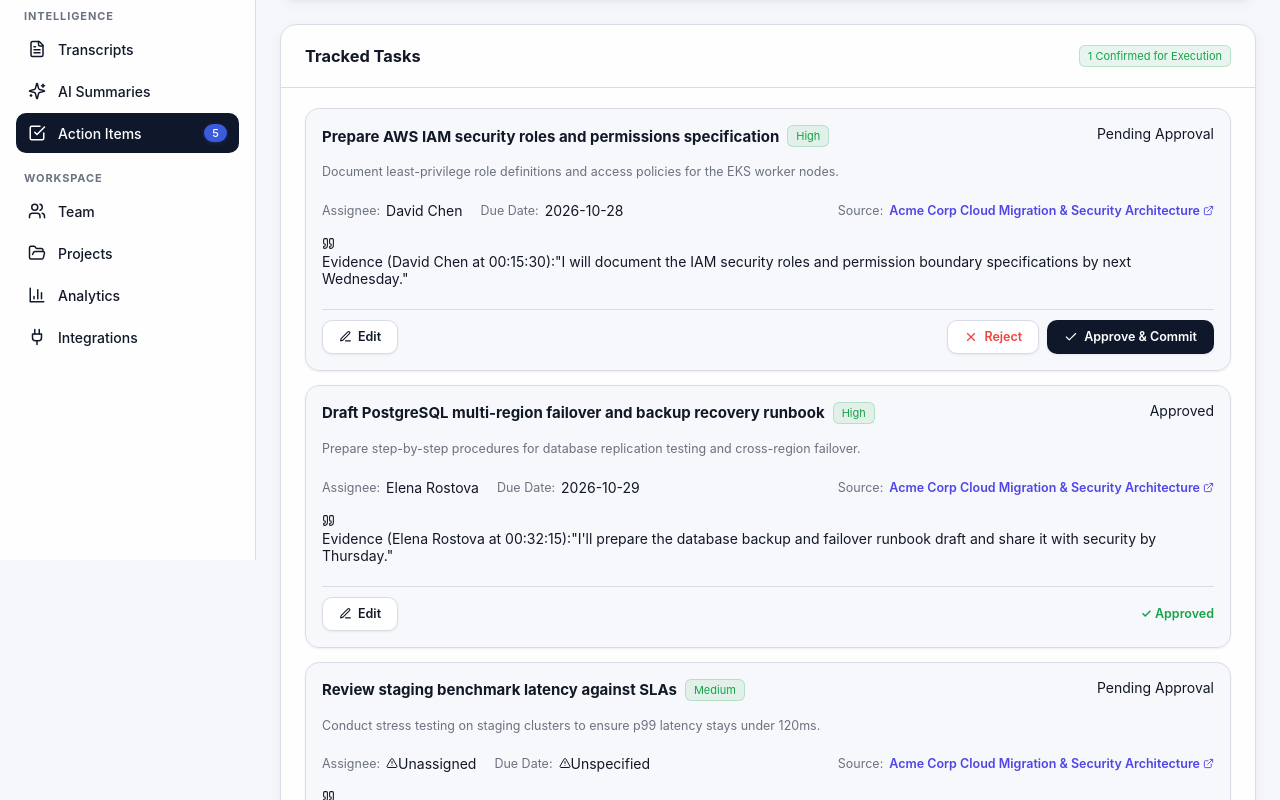
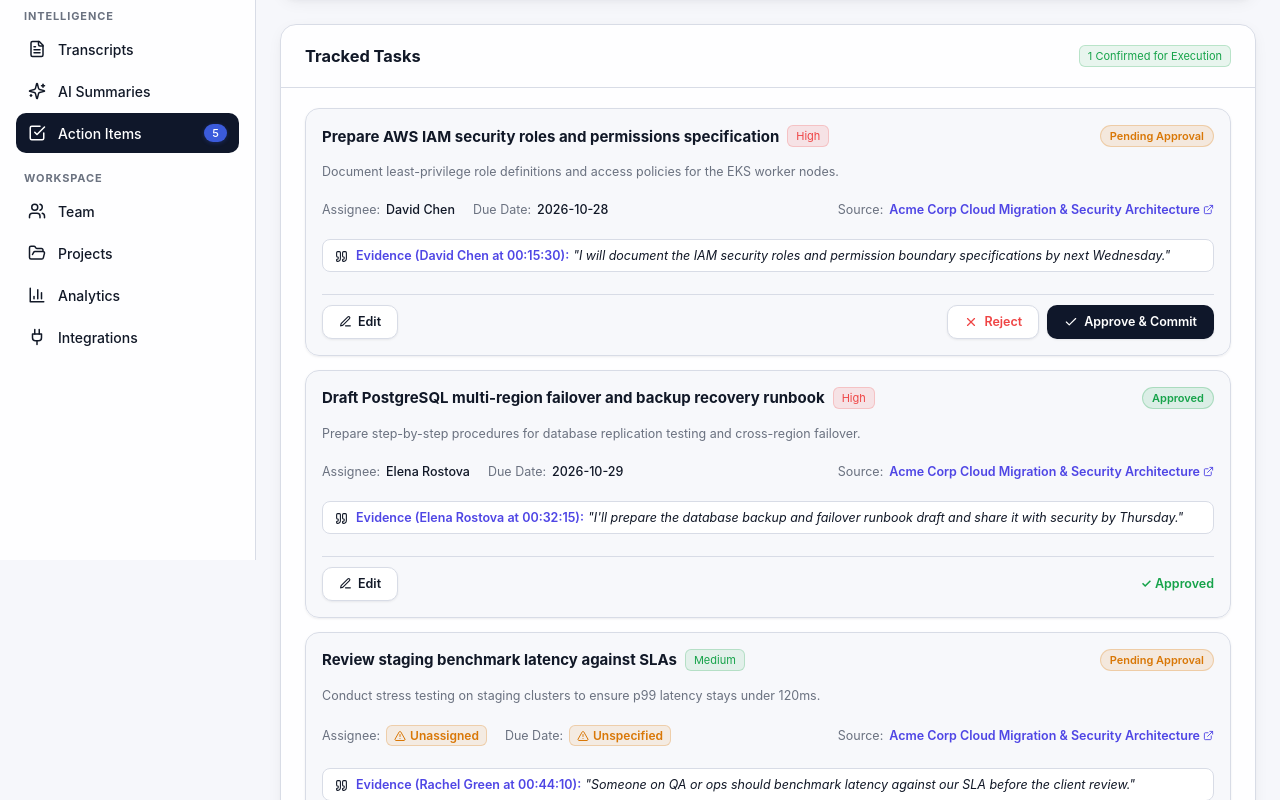
Before and after one commit to Vedantsd/HackNova-Team-JSparrow, a React (Vite) app: page /actions in a window 1280 px wide. Shown: the part 240-1040 px from the top of the page. Built offline with nearby package versions, Linux system fonts and the light colour scheme.

Commit message:
style: add transcript workflow components styling

```diff
--- a/src/styles.css
+++ b/src/styles.css
@@ -953,7 +953,7 @@ button.pill:hover {
     -webkit-backdrop-filter: blur(8px);
   }
 
-  .input-field, .dropzone, .transcript-bubble {
+  .input-field, .dropzone, .transcript-bubble, .analysis-tabs-bar, .toast-banner, .evidence-box {
     background: var(--color-soft-glass);
     backdrop-filter: blur(var(--glass-blur-sm));
     -webkit-backdrop-filter: blur(var(--glass-blur-sm));
@@ -1035,6 +1035,199 @@ button.pill:hover {
   border-color: var(--color-border-hover);
 }
 
+/* Status Badges */
+.status-badge {
+  display: inline-flex;
+  align-items: center;
+  gap: 5px;
+  font-size: 11px;
+  font-weight: 600;
+  padding: 3px 9px;
+  border-radius: 99px;
+  border: 1px solid var(--color-border);
+  background: var(--color-soft);
+  color: var(--color-text);
+  white-space: nowrap;
+}
+
+.status-badge.processed, .status-badge.approved {
+  background: rgba(22, 163, 74, 0.12);
+  color: #16a34a;
+  border-color: rgba(22, 163, 74, 0.25);
+}
+
+.status-badge.processing {
+  background: rgba(99, 102, 241, 0.12);
+  color: var(--color-primary);
+  border-color: rgba(99, 102, 241, 0.25);
+}
+
+.status-badge.uploaded, .status-badge.pending-approval {
+  background: rgba(217, 119, 6, 0.12);
+  color: #d97706;
+  border-color: rgba(217, 119, 6, 0.25);
+}
+
+.status-badge.failed, .status-badge.rejected {
+  background: rgba(239, 68, 68, 0.12);
+  color: var(--color-danger);
+  border-color: rgba(239, 68, 68, 0.25);
+}
+
+/* Meeting Analysis Tab Navigation */
+.analysis-tabs-bar {
+  display: flex;
+  gap: 4px;
+  padding: 8px 16px;
+  border-top: 1px solid var(--color-border);
+  overflow-x: auto;
+  background: var(--color-soft);
+}
+
+.analysis-tab-btn {
+  display: inline-flex;
+  align-items: center;
+  gap: 7px;
+  padding: 8px 14px;
+  border-radius: 9px;
+  border: 1px solid transparent;
+  background: none;
+  font-size: 13px;
+  font-weight: 500;
+  color: var(--color-muted);
+  cursor: pointer;
+  white-space: nowrap;
+  transition: all 180ms ease;
+}
+
+.analysis-tab-btn:hover {
+  background: var(--color-surface);
+  color: var(--color-text);
+  border-color: var(--color-border);
+}
+
+.analysis-tab-btn.active {
+  background: var(--color-surface);
+  color: var(--color-primary);
+  border-color: var(--color-border);
+  font-weight: 600;
+  box-shadow: var(--shadow-sm);
+}
+
+.tab-pill-count {
+  font-size: 10.5px;
+  font-weight: 700;
+  padding: 1px 6px;
+  border-radius: 99px;
+  background: var(--color-soft);
+  color: var(--color-text);
+  border: 1px solid var(--color-border);
+}
+
+.analysis-tab-btn.active .tab-pill-count {
+  background: var(--color-primary);
+  color: #fff;
+  border-color: transparent;
+}
+
+/* Evidence Box */
+.evidence-box {
+  display: flex;
+  gap: 8px;
+  align-items: flex-start;
+  padding: 8px 12px;
+  border-radius: 8px;
+  background: var(--color-surface);
+  border: 1px solid var(--color-border);
+  font-size: 12.5px;
+  margin-top: 6px;
+}
+
+.evidence-speaker {
+  font-weight: 600;
+  color: var(--color-primary);
+  margin-right: 4px;
+}
+
+.evidence-quote {
+  font-style: italic;
+  color: var(--color-text);
+}
+
+/* Ambiguity & Metadata Flags */
+.warning-flag {
+  display: inline-flex;
+  align-items: center;
+  gap: 4px;
+  font-size: 12px;
+  font-weight: 600;
+  color: #d97706;
+  background: rgba(217, 119, 6, 0.1);
+  padding: 2px 7px;
+  border-radius: 6px;
+  border: 1px solid rgba(217, 119, 6, 0.25);
+}
+
+.confirmed-meta {
+  font-size: 12.5px;
+  font-weight: 500;
+  color: var(--color-text);
+}
+
+.danger-tag {
+  color: var(--color-danger);
+  background: rgba(239, 68, 68, 0.12);
+  border: 1px solid rgba(239, 68, 68, 0.2);
+}
+
+/* Toast & Error Banners */
+.toast-banner {
+  display: flex;
+  align-items: center;
+  gap: 10px;
+  padding: 12px 18px;
+  background: rgba(22, 163, 74, 0.12);
+  border: 1px solid rgba(22, 163, 74, 0.28);
+  border-radius: 12px;
+  color: #16a34a;
+  font-weight: 500;
+  box-shadow: var(--shadow-sm);
+  animation: slideDown 200ms ease;
+}
+
+.error-banner {
+  display: flex;
+  align-items: center;
+  gap: 8px;
+  padding: 8px 12px;
+  border-radius: 8px;
+  background: rgba(239, 68, 68, 0.1);
+  border: 1px solid rgba(239, 68, 68, 0.25);
+  color: var(--color-danger);
+  font-size: 12.5px;
+}
+
+.spin-icon {
+  animation: spin 1s linear infinite;
+}
+
+@keyframes spin {
+  from { transform: rotate(0deg); }
+  to { transform: rotate(360deg); }
+}
+
+@keyframes slideDown {
+  from { opacity: 0; transform: translateY(-6px); }
+  to { opacity: 1; transform: translateY(0); }
+}
+
+.discussion-points-list {
+  margin: 0;
+  padding-left: 20px;
+  display: grid;
+  gap: 6px;
+}
+
 @media (max-width: 1100px) {
   .grid2 { grid-template-columns: 1fr; }
   .rbody { grid-template-columns: 1fr; overflow: auto; }
```
